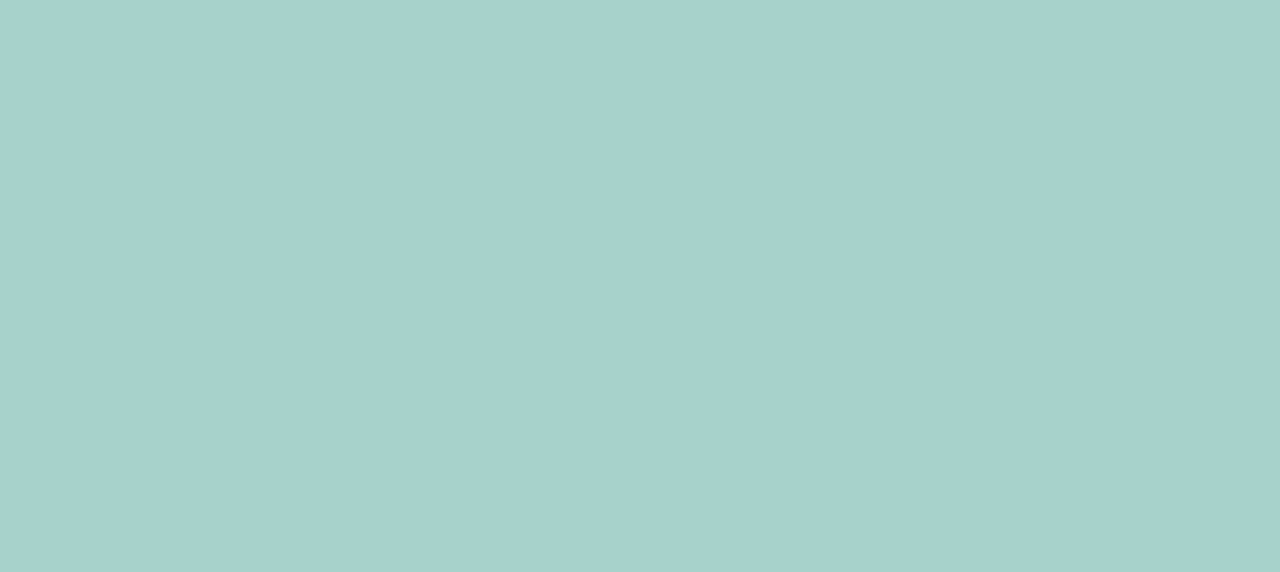
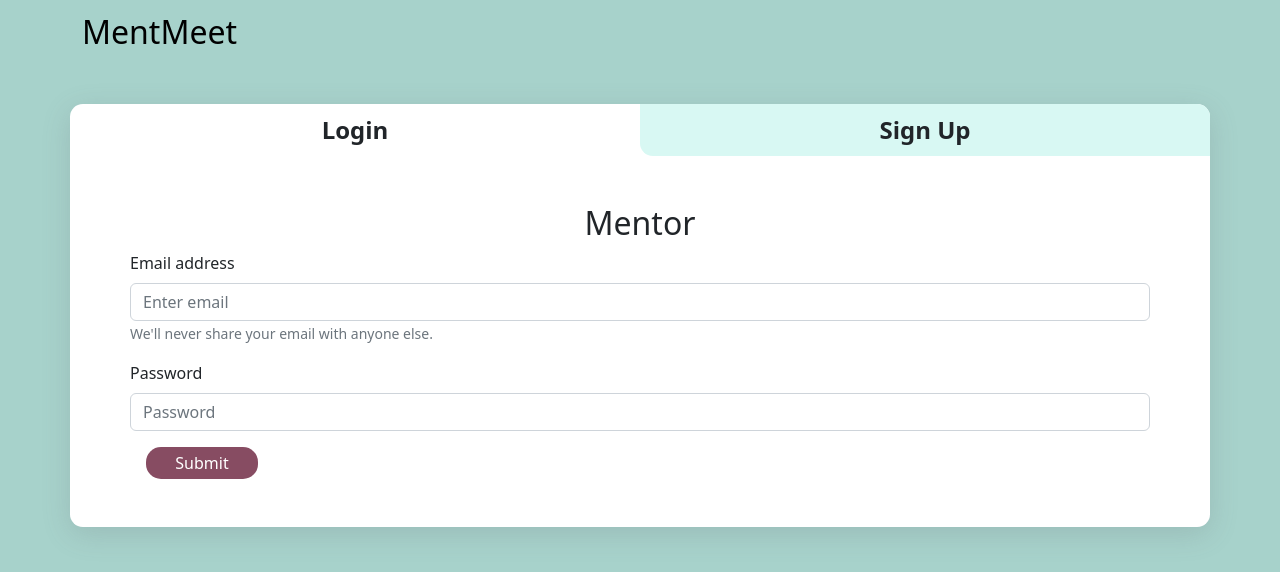
Before and after one commit to charitra1022/MentMeet, a React (Create React App) app in the folder frontend/: page /login-mentor in a window 1280 px wide. Before the commit this address had no page. Shown: the top 572 px of the page. Built offline with nearby package versions, Linux system fonts and the light colour scheme.

Commit message:
changed urls to mentor specific

```diff
--- a/frontend/src/App.js
+++ b/frontend/src/App.js
@@ -9,9 +9,9 @@ function App() {
     <BrowserRouter>
       <Routes>
         <Route path="/" element={<div>Home</div>} />
-        <Route path="login" element={<LoginSignupComponent />} />
-        <Route path="dashboard" element={<Dashboard />} />
-        <Route path="update" element={<UpdateForm />} />
+        <Route path="login-mentor" element={<LoginSignupComponent />} />
+        <Route path="dashboard-mentor" element={<Dashboard />} />
+        <Route path="update-mentor" element={<UpdateForm />} />
       </Routes>
     </BrowserRouter>
   );
--- a/frontend/src/Components/MentorSide/Dashboard.js
+++ b/frontend/src/Components/MentorSide/Dashboard.js
@@ -24,12 +24,12 @@ export default function Dashboard() {
   const [dataLoading, setDataLoading] = useState(false);
 
   const handleEditButton = () => {
-    navigate("/update")
+    navigate("/update-mentor")
   };
 
   // redirect to login page if not logged in
   useEffect(() => {
-    if (token === null) navigate("/login");
+    if (token === null) navigate("/login-mentor");
   }, [token]);
 
   // fetch user data
--- a/frontend/src/Components/MentorSide/LoginForm.js
+++ b/frontend/src/Components/MentorSide/LoginForm.js
@@ -37,7 +37,7 @@ export default function LoginForm() {
         if (data["success"]) {
           setErrorStatus(false); // hide error
           window.localStorage.setItem("authToken", data["authToken"]); // save authtoken
-          navigate("/dashboard");
+          navigate("/dashboard-mentor");
         } else {
           setErrorStatus(true); // show error
           if (data["error"] !== undefined) setErrorMsg(data["error"]);
@@ -51,6 +51,7 @@ export default function LoginForm() {
 
   return (
     <Form className="p-5" onSubmit={handleSubmit}>
+      <h2 className="text-center">Mentor</h2>
       {errorStatus && (
         <Alert
           key="danger"
--- a/frontend/src/Components/MentorSide/Navbar.js
+++ b/frontend/src/Components/MentorSide/Navbar.js
@@ -10,7 +10,7 @@ export default function NavbarComponent(props) {
   // delete token and redirect to login page
   const handleLogOut = () => {
     window.localStorage.clear();
-    navigate("/login");
+    navigate("/login-mentor");
   };
 
   return (
--- a/frontend/src/Components/MentorSide/SignUpForm.js
+++ b/frontend/src/Components/MentorSide/SignUpForm.js
@@ -58,7 +58,7 @@ export default function SignUpForm() {
         if (data["success"]) {
           setErrorStatus(false); // hide error
           window.localStorage.setItem("authToken", data["authToken"]); // save authtoken
-          navigate("/update");
+          navigate("/update-mentor");
         } else {
           setErrorStatus(true); // show error
           if (data["error"] !== undefined) setErrorMsg(data["error"]);
@@ -75,6 +75,8 @@ export default function SignUpForm() {
 
   return (
     <Form className="p-5" onSubmit={handleSubmit}>
+      <h2 className="text-center">Mentor</h2>
+
       {errorStatus && (
         <Alert
           key="danger"
--- a/frontend/src/Components/MentorSide/UpdateForm.js
+++ b/frontend/src/Components/MentorSide/UpdateForm.js
@@ -35,7 +35,7 @@ export default function UpdateForm() {
 
   // redirect to login page if not logged in
   useEffect(() => {
-    if (token === null) navigate("/login");
+    if (token === null) navigate("/login-mentor");
   }, [token]);
 
   // fetch user data
@@ -96,7 +96,7 @@ export default function UpdateForm() {
 
         if (data["success"]) {
           setErrorStatus(false); // hide error
-          navigate("/dashboard");
+          navigate("/dashboard-mentor");
         } else {
           setErrorStatus(true); // show error
           if (data["error"] !== undefined) setErrorMsg(data["error"]);
```
